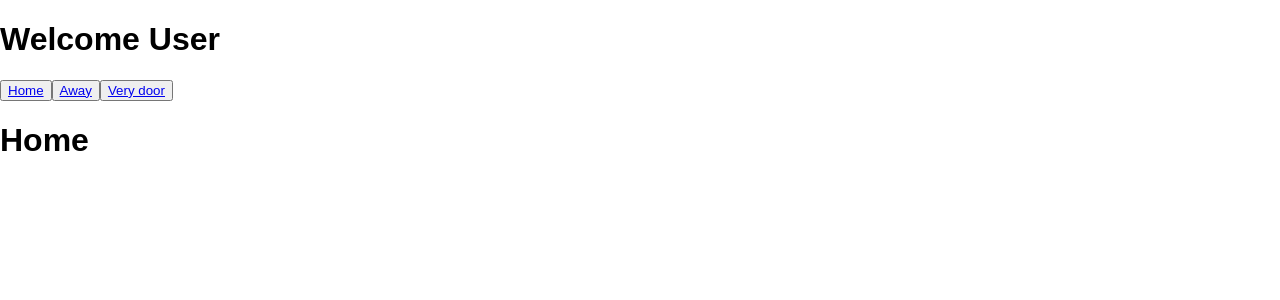
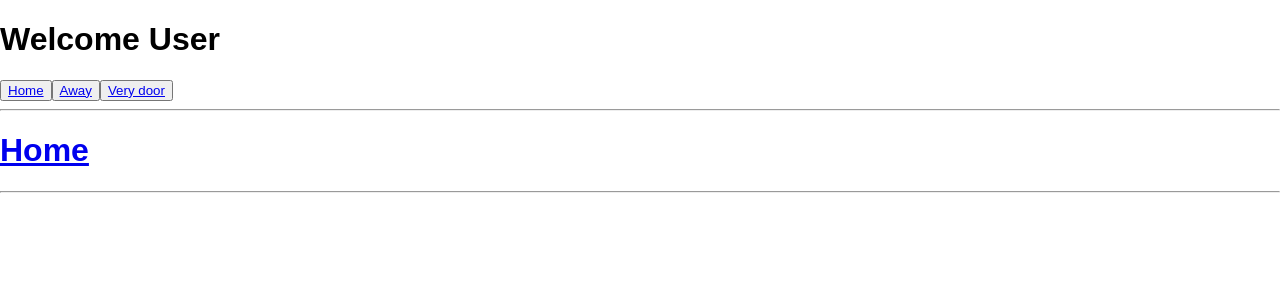
Before and after one commit to sreerag-nair/LearnReactRouter, a React (Create React App) app: page / in a window 1280 px wide. Both pictures are taken after a click on the button "Home". Shown: the top 300 px of the page. Built offline with nearby package versions, Linux system fonts and the light colour scheme.

Commit message:
Tutorial looks finished and understood till some extent

```diff
--- a/src/App.js
+++ b/src/App.js
@@ -3,50 +3,78 @@ import logo from './logo.svg';
 import './App.css';
 import { BrowserRouter as Router, Link, Switch, Route } from 'react-router-dom';
 
-const HeroC = () =>{
-  return(
+const HeroC = () => {
+  return (
     <div>
-      < UserC  />
-        < MainC  />
+      < UserC />
+      <hr />
+      < MainC />
     </div>
   )
 }
 
 const UserC = () => {
-  return(
+  return (
     <div>
       <h1>Welcome User</h1>
-    <button><Link to = '/home'>Home</Link></button>
-    <button><Link to = '/away'>Away</Link></button>
-    <button><Link to = '/verydoor'>Very door</Link></button>
-    {MainC}
+      <button><Link to='/home'>Home</Link></button>
+      <button><Link to='/away'>Away</Link></button>
+      <button><Link to='/verydoor'>Very door</Link></button>
     </div>
   )
 }
 
 const MainC = () => {
-  return(
+  return (
+    <div>
       <Switch>
-          <Route exact path = '/home' component = { HomeC } />
-          <Route exact path = '/away' component = { AwayC } />
-          <Route exact path = '/verydoor' component = { DoorC } />
+        <Route  path='/home' component={HomeC} />
+        <Route  path='/away' component={AwayC} />
+        <Route  path='/verydoor' component={DoorC} />
       </Switch>
+      <hr />
+      < Route path = "/" component = { ThirdC } />
+    </div>
   )
 }
 
-const HomeC = () =>{
+const ThirdC = () => {
+  return (
+    <div>
+      <Switch>
+        <Route path='/home/h' render={() => {
             return(
               <h1>Home</h1>
             )
-}
-const AwayC = () =>{
+        }} />
+        <Route path='/away/a' render={() => {
             return(
               <h1>Away</h1>
             )
+        }} />
+        <Route path='/verydoor/v' render={() => {
+            return(
+              <h1>Up and Away</h1>
+            )
+        }} />
+      </Switch>
+    </div>
+  )
 }
-const DoorC = () =>{
-  return(
-    <h1>Very Door</h1>
+
+const HomeC = () => {
+  return (
+    <h1><Link to="/home/h">Home</Link></h1>
+  )
+}
+const AwayC = () => {
+  return (
+    <h1><Link to="/away/a">Away</Link></h1>
+  )
+}
+const DoorC = () => {
+  return (
+    <h1><Link to="/verydoor/v">Very Away</Link></h1>
   )
 }
 
```
Lines whose indentation alone changed are shown as unchanged.
